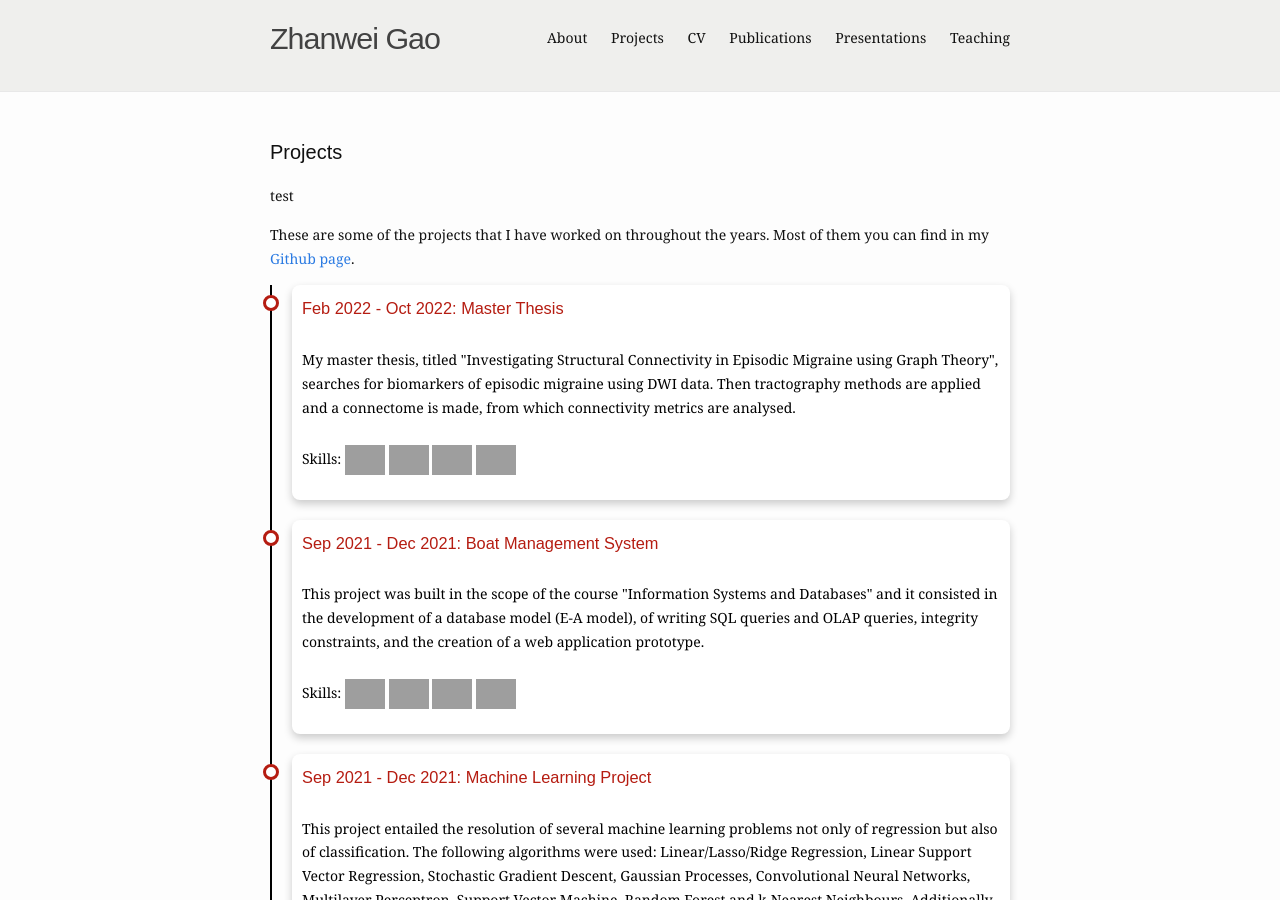
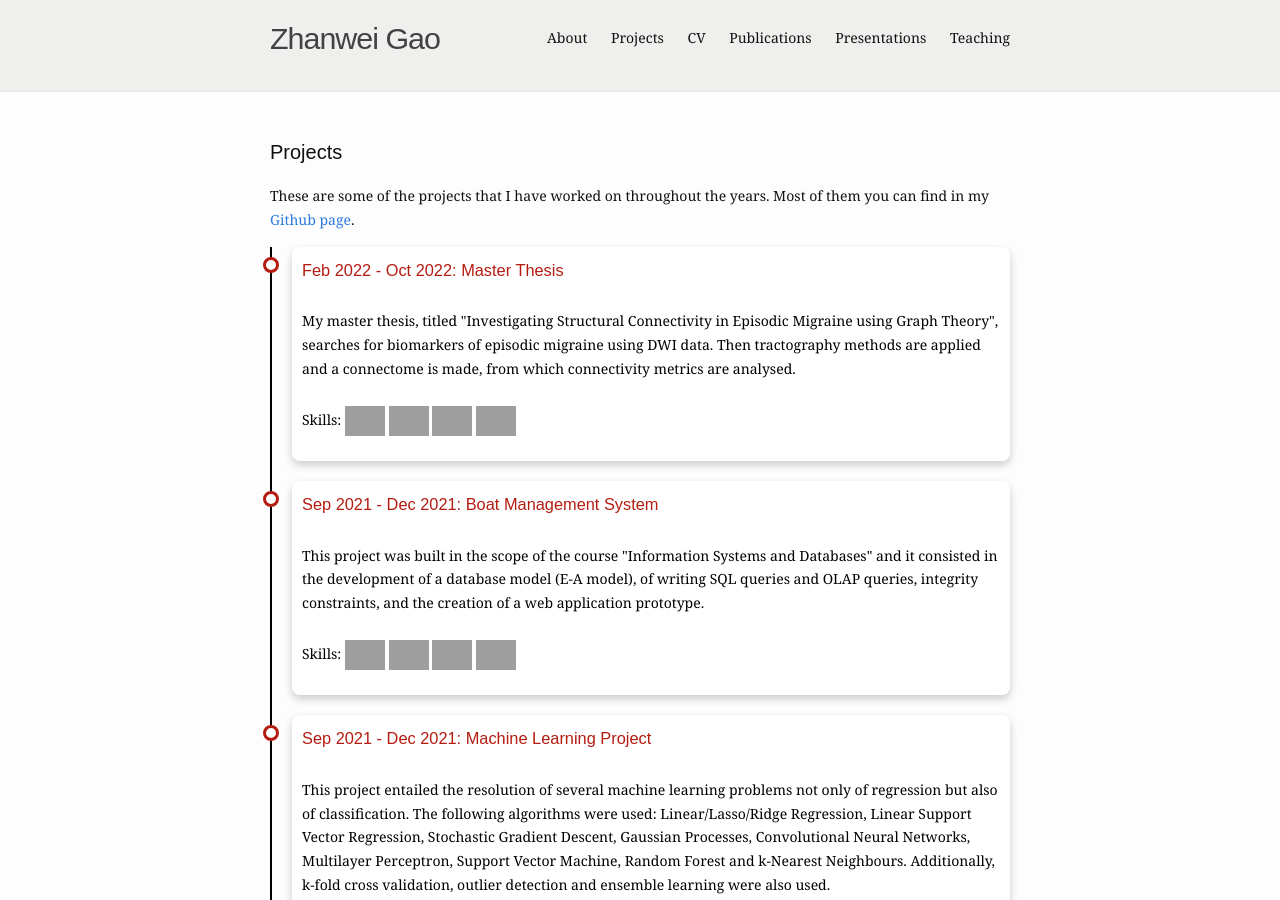
Before and after one commit to ZhanweiGao/zhanweigao.github.io, a Jekyll site: the page built from projects.md, in a window 1280 px wide and 900 px high, cut to the strip 0-900 px from the top of the window. Built offline with Jekyll 4.4.1, drawn with Linux system fonts in a browser that asks for light colours; grey boxes are pictures that could not be loaded.

Commit message:
Update projects.md

```diff
--- a/projects.md
+++ b/projects.md
@@ -4,7 +4,6 @@ title: Projects
 slug: /projects
 ---
 
-<p>test</p>
 <p>These are some of the projects that I have worked on throughout the years. Most of them you can find in my <a href="https://github.com/anamatoso" target="_blank" rel="noopener noreferrer">Github page</a>.</p>
 
 <div class="timeline">
```
